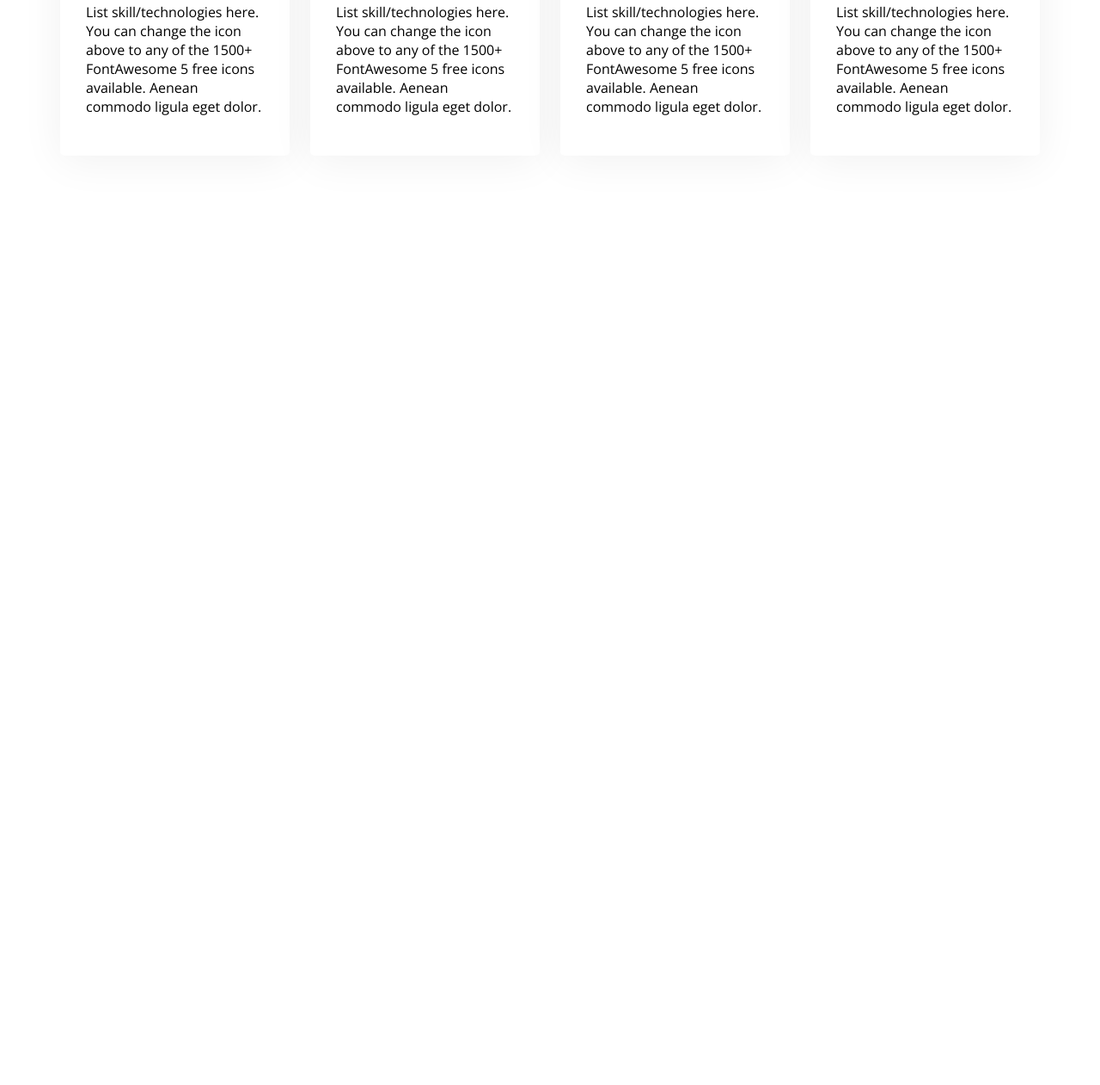
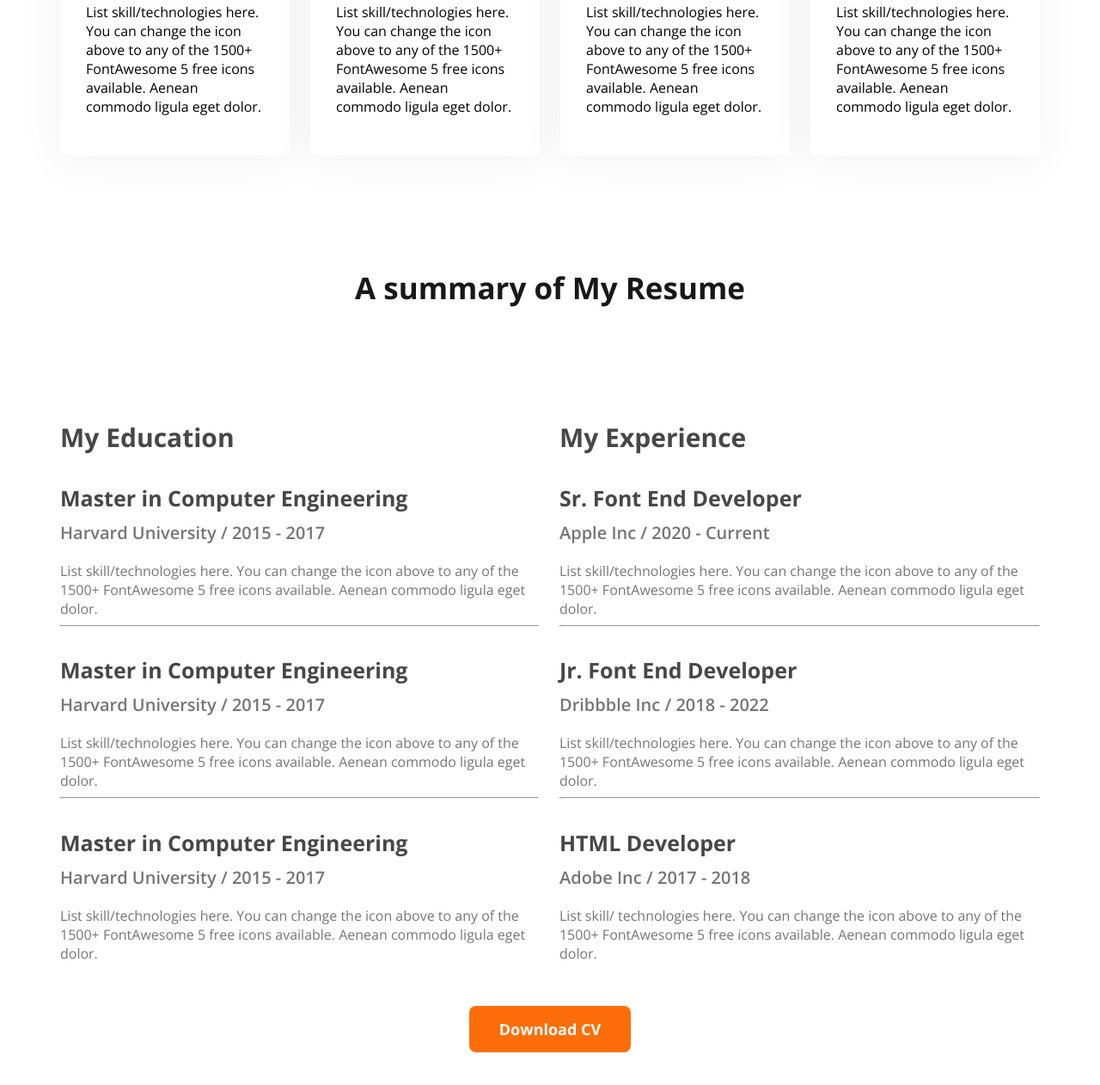
Before and after one commit to Rafi-Dev402/My-porttfolio-web, a plain HTML site: page index.html in a window 1280 px wide. Shown: the part 2044-3306 px from the top of the page at 86% size. Before the commit the page ends 2355 px from the top, so only its background shows below. Drawn offline with nearby package versions, Linux system fonts and the light colour scheme.

Commit message:
added main's  3rd section

```diff
--- a/Styles/portfolio.css
+++ b/Styles/portfolio.css
@@ -133,6 +133,7 @@ main{
 }
 
 /* section 1 style */
+
 .about{
     background-color: rgb(255, 248, 243);
     border-radius: 10px;
@@ -178,15 +179,12 @@ main{
     margin-top: 5px;
 }
 
+
 /* 2nd Section Design */
-
 
 .skills{
     margin-top: 130px;
-
 }
-
-
 
 
 .doing-headding{
@@ -230,3 +228,57 @@ main{
     gap: 24px;
     margin-bottom: 130px;
 }
+
+
+/* 3rd cection design */
+.resume-title{
+    font-family: Open Sans;
+    font-weight: 700;
+    font-size: 35px;
+    color: rgb(24, 24, 24);
+    text-align: center;
+    margin-bottom: 100px;
+}
+
+.resume-container{
+    display: flex;
+    gap: 24px
+    ;
+}
+
+.resume-column-title{
+    font-family: Open Sans;
+    color: rgb(71, 71, 71);
+    font-size: 30px;
+    font-weight: 700;
+}
+
+.exprience-title{
+    font-family: Open Sans;
+    color: rgb(71, 71, 71);
+    font-size: 25px;
+    font-weight: 700;
+    margin-bottom: 10px;
+}
+
+.exprience-sub-title{
+    font-family: Open Sans;
+    color: rgb(117, 117, 117);
+    font-size: 20px;
+    font-weight: 600;
+    margin-top: 10px;
+    margin-bottom: 20px;
+}
+
+.exprience-description{
+    font-family: Open Sans;
+    color: rgb(117, 117, 117);
+    /* font-size: 16px;
+    font-weight: 400; */
+    margin-top: 20px;
+}
+.downlode-cv-btn{
+    text-align: center;
+    margin-top: 50px;
+    margin-bottom: 113px;
+}
--- a/index.html
+++ b/index.html
@@ -103,6 +103,79 @@
 
 
          </section>
+
+         <!-- Main 3rd Section -->
+         <section class="resume">
+            <h3 class="resume-title">A summary of My Resume</h3>
+            <div class="resume-container">
+
+                <!-- 1st column -->
+                <div class="resume-column">
+                    <h3 class="resume-column-title">My Education</h3>
+                    <div class="experience">
+                        <h4 class="exprience-title">Master in Computer Engineering</h4>
+                        <h5 class="exprience-sub-title">Harvard University / 2015 - 2017</h5>
+                        <div class="exprience-description">
+                            List skill/technologies here. You can change the icon above
+                            to any of the 1500+ FontAwesome 5 free icons available. Aenean commodo ligula eget dolor.
+                        </div>
+                    </div>
+                    <hr>
+                    <div class="experience">
+                        <h4 class="exprience-title">Master in Computer Engineering</h4>
+                        <h5 class="exprience-sub-title">Harvard University / 2015 - 2017</h5>
+                        <div class="exprience-description">
+                            List skill/technologies here. You can change the icon above
+                            to any of the 1500+ FontAwesome 5 free icons available. Aenean commodo ligula eget dolor.
+                        </div>
+                    </div>
+                    <hr>
+                    <div class="experience">
+                        <h4 class="exprience-title">Master in Computer Engineering</h4>
+                        <h5 class="exprience-sub-title">Harvard University / 2015 - 2017</h5>
+                        <div class="exprience-description">
+                            List skill/technologies here. You can change the icon above
+                            to any of the 1500+ FontAwesome 5 free icons available. Aenean commodo ligula eget dolor.
+                        </div>
+                    </div>
+                </div>
+
+                <!-- 2nd column -->
+                <div class="resume-column">
+                    <h3 class="resume-column-title">My Experience</h3>
+                    <div class="experience">
+                        <h4 class="exprience-title">Sr. Font End Developer</h4>
+                        <h5 class="exprience-sub-title">Apple Inc / 2020 - Current</h5>
+                        <div class="exprience-description">
+                            List skill/technologies here. You can change the icon above
+                            to any of the 1500+ FontAwesome 5 free icons available. Aenean commodo ligula eget dolor.
+                        </div>
+                    </div>
+                    <hr>
+                    <div class="experience">
+                        <h4 class="exprience-title">Jr. Font End Developer</h4>
+                        <h5 class="exprience-sub-title">Dribbble Inc / 2018 - 2022</h5>
+                        <div class="exprience-description">List skill/technologies here. You can change the icon above
+                            to any of the 1500+ FontAwesome 5 free icons available. Aenean commodo ligula eget dolor.
+                        </div>
+                    </div>
+                    <hr>
+                    <div class="experience">
+                        <h4 class="exprience-title">HTML Developer
+                        </h4>
+                        <h5 class="exprience-sub-title">Adobe Inc / 2017 - 2018</h5>
+                        <div class="exprience-description">List    skill/ technologies here. You can change the icon above
+                            to any of the 1500+ FontAwesome 5 free icons available. Aenean commodo ligula eget dolor.
+                        </div>
+                    </div>
+                </div>
+            </div>
+            <!-- button -->
+             <div class="downlode-cv-btn">
+                <button class="btn">Download CV</button>
+             </div>
+         </section>
+
     </main>
 
     <footer>
```
